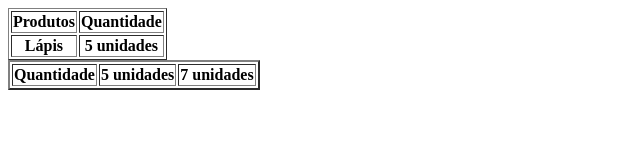
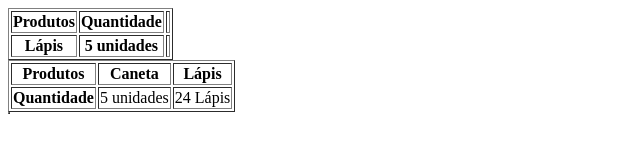
Before and after one commit to Fernandes-m/Tabela, a plain HTML site: page index.html in a window 1280 px wide. Shown: the whole page, without its empty margins (0-640 px from the left). Drawn offline with Linux system fonts and the light colour scheme.

Commit message:
fihbaskjfbaksfyh

```diff
--- a/index.html
+++ b/index.html
@@ -10,20 +10,28 @@
         <tr>
             <th>Produtos</th>
             <th>Quantidade</th>
+            <TH></TH>
         </tr>
 
         <tr>
             <th>Lápis</th>
             <th>5 unidades</th>
+            <th></th>
         </tr>
 
     </table>
-    <table  border="2">
+    <table  border="1">
       <tr>
-        <th>Quantidade</th>
-        <th>5 unidades</th>
-        <th>7 unidades</th>
+        <th>Produtos</th>
+        <th>Caneta</th>
+        <th>Lápis</th>
+      </tr> <tr> <th>Quantidade</th>
+        <td>5 unidades</td>
+        <td>24 Lápis</td>
       </tr>
+
     </table>
+    <table border="1"
+
 </body>
 </html>
```
